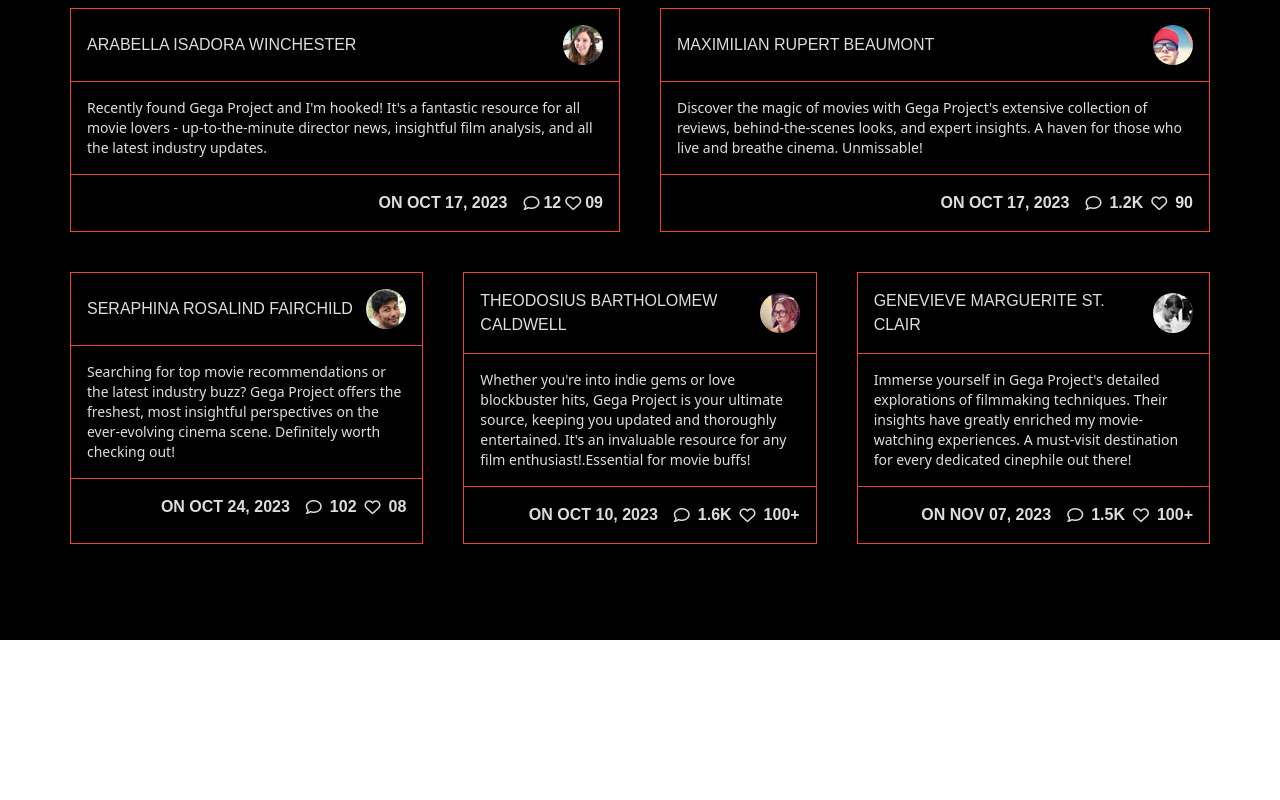
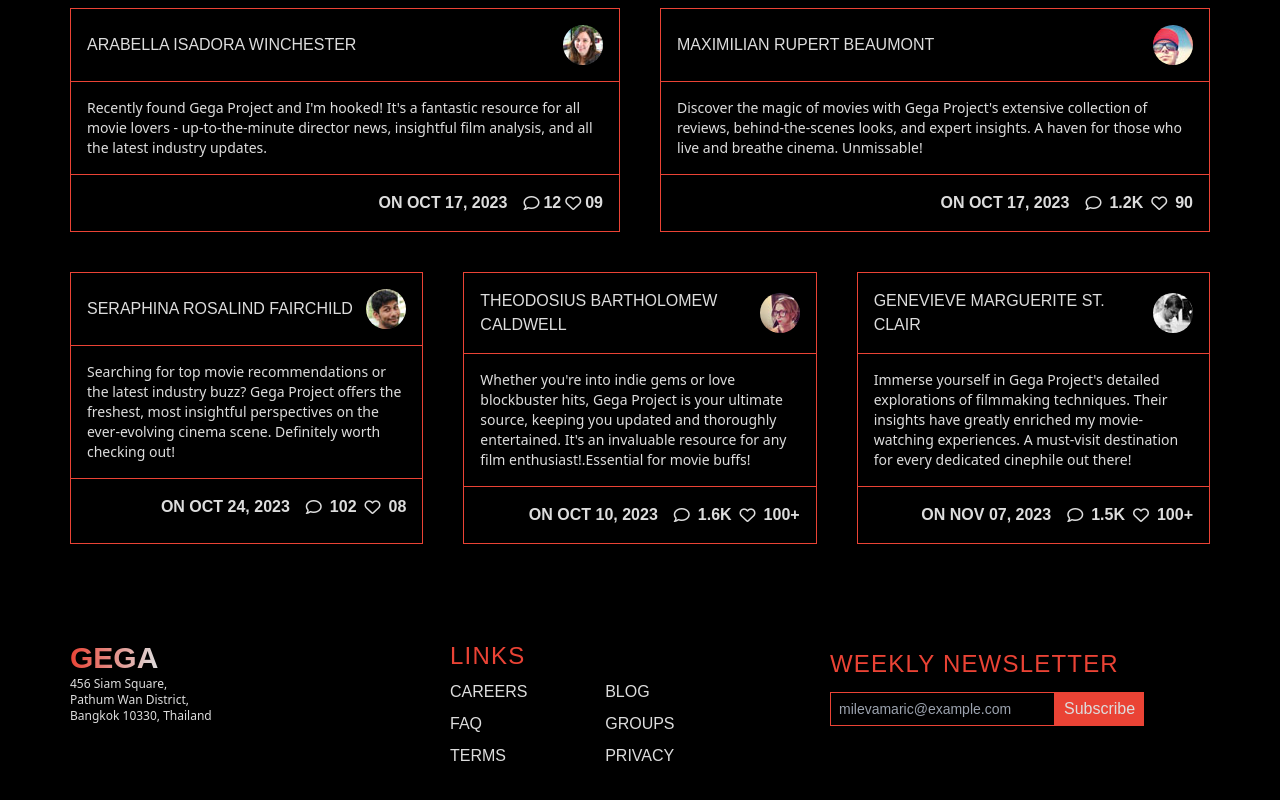
Before and after one commit to ysmltr/gega-project, a website: page src/index.html in a window 1280 px wide. Shown: the part 2168-2968 px from the top of the page. Before the commit the page ends 2808 px from the top, so only its background shows below. Drawn offline with Linux system fonts and the light colour scheme; a web font is replaced by a local one.

Commit message:
Add new CSS classes and update footer section

```diff
--- a/src/index.html
+++ b/src/index.html
@@ -473,7 +473,35 @@
         <!--Footer Section-->
         <footer class="bg-black text-gega-grey">
           <!--footer container-->
+          <div class="container flex flex-col md:flex-row px-10 lg:px-0 pb-8">
+            <!--left-->
+            <div class="basis-1/3">
+              <!--logo-->
+              <a href="#" class="text-2xl lg:text-3xl font-bold text-transparent bg-gradient-to-r bg-clip-text from-gega-red to-gega-grey mb-4">GEGA</a>
+              <p class="text-xs font gemunu hover:text-gega-melon duration-500">456 Siam Square,<br>
+                 Pathum Wan District, <br>Bangkok 10330, Thailand</p>
 
+            </div>
+            <!--middle section links-->
+            <div class="basis-1/3">
+              <h2 class="mb-2 text-gega-red">links</h2>
+              <div class="grid grid-cols-5 gap-2">
+                  <a href="./careers" class="col-span-2 hover:text-gega-melon duration-500">CAREERS</a>
+                  <a href="/blog"  class="col-span-2 hover:text-gega-melon duration-500">BLOG</a>
+                  <a href="/faq"  class="col-span-2 hover:text-gega-melon duration-500">FAQ</a>
+                  <a href="./Groups" class="col-span-2 hover:text-gega-melon duration-500">GROUPS</a>
+                  <a href="./Terms" class="col-span-2 hover:text-gega-melon duration-500">TERMS</a>
+                  <a href="./Privacy" class="col-span-2 hover:text-gega-melon duration-500">PRIVACY</a>
+              </div>
+            </div>
+              <!--right content-->
+              <div class="basis-1/3">
+              <h2 class="mb-3 mt-2 text-gega-red">weekly newsletter</h2>
+              <form action="" class="flex">
+                <input type="text" placeholder="milevamaric@example.com" class="py-1 px-2 font-gemunu bg-transparent border border-gega-red placeholder:text-sm outline-none">
+                <button class="py-1 px-2 transparent border border-gega-red bg-gega-red font-gemunu">Subscribe</button>
+              </form>
+          </div>
         </footer>
 </body>
 </html>
```
Also changed, not shown: src/css/styles.css.
